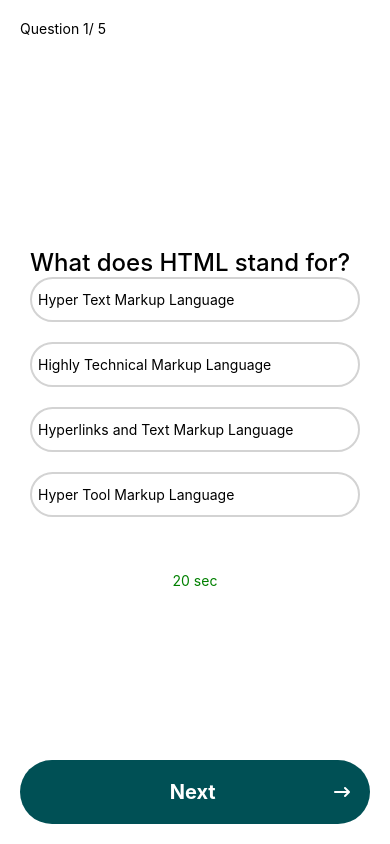
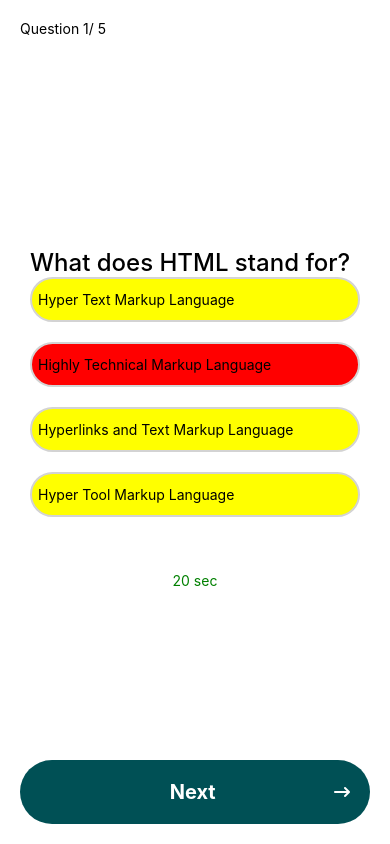
Before and after one commit to Prashantrajput11/machinecoding_quiz, a React Native app: screen / in a window 390 px wide. Built offline with nearby package versions, Linux system fonts and the light colour scheme.

Commit message:
added selected option styling

```diff
--- a/src/components/Options.tsx
+++ b/src/components/Options.tsx
@@ -3,10 +3,17 @@ import React from "react";
 
 type Option = {
 	option: string;
+	isSelected?: boolean;
 };
-const Options = ({ option }: Option) => {
+const Options = ({ option, isSelected }: Option) => {
 	return (
-		<View style={styles.optionContainer}>
+		<View
+			style={[
+				styles.optionContainer,
+				isSelected ? { backgroundColor: isSelected ? "red" : "purple" } : null,
+				// { backgroundColor: isSelected ? "red" : "purple" },
+			]}
+		>
 			<Text>{option}</Text>
 		</View>
 	);
@@ -16,6 +23,7 @@ export default Options;
 
 const styles = StyleSheet.create({
 	optionContainer: {
+		backgroundColor: "yellow",
 		borderWidth: 2,
 		borderColor: "lightgray",
 		// gap: 10,
--- a/src/components/QuestionCard.tsx
+++ b/src/components/QuestionCard.tsx
@@ -1,23 +1,34 @@
 import { StyleSheet, Text, View } from "react-native";
 import React from "react";
 import Options from "./Options";
+import { Question } from "../types";
 
-type QuestionProps = {
-	question: {
-		title: string;
-		options: string[];
-	};
+type QuestionCard = {
+	question: Question;
 };
-const QuestionCard = ({ question }: QuestionProps) => {
+const QuestionCard = ({ question }: QuestionCard) => {
+	const selectedOption = question.options[1];
 	return (
 		<View style={styles.questionCard}>
 			<Text style={styles.question}>{question.title}</Text>
 
 			<View style={styles.optionContainer}>
-				<Options option={question.options[0]} />
-				<Options option={question.options[1]} />
-				<Options option={question.options[2]} />
-				<Options option={question.options[3]} />
+				<Options
+					option={question.options[0]}
+					isSelected={selectedOption === question.options[0]}
+				/>
+				<Options
+					option={question.options[1]}
+					isSelected={selectedOption === question.options[1]}
+				/>
+				<Options
+					option={question.options[2]}
+					isSelected={selectedOption === question.options[2]}
+				/>
+				<Options
+					option={question.options[3]}
+					isSelected={selectedOption === question.options[3]}
+				/>
 			</View>
 		</View>
 	);
--- /dev/null
+++ b/src/types.ts
@@ -0,0 +1,5 @@
+export type Question = {
+	title: string;
+	options: string[];
+	correctAnswer: string;
+};
```
